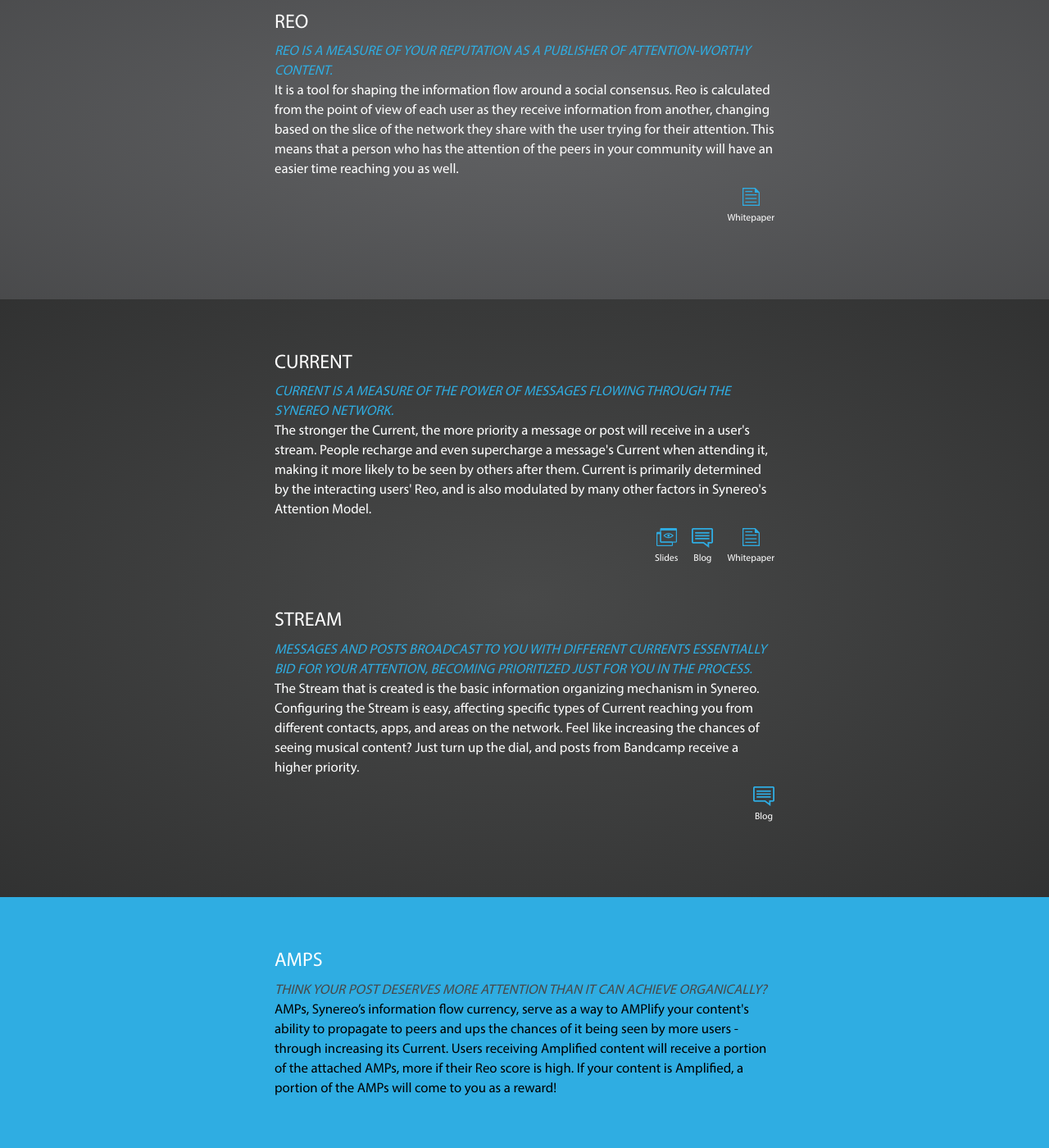
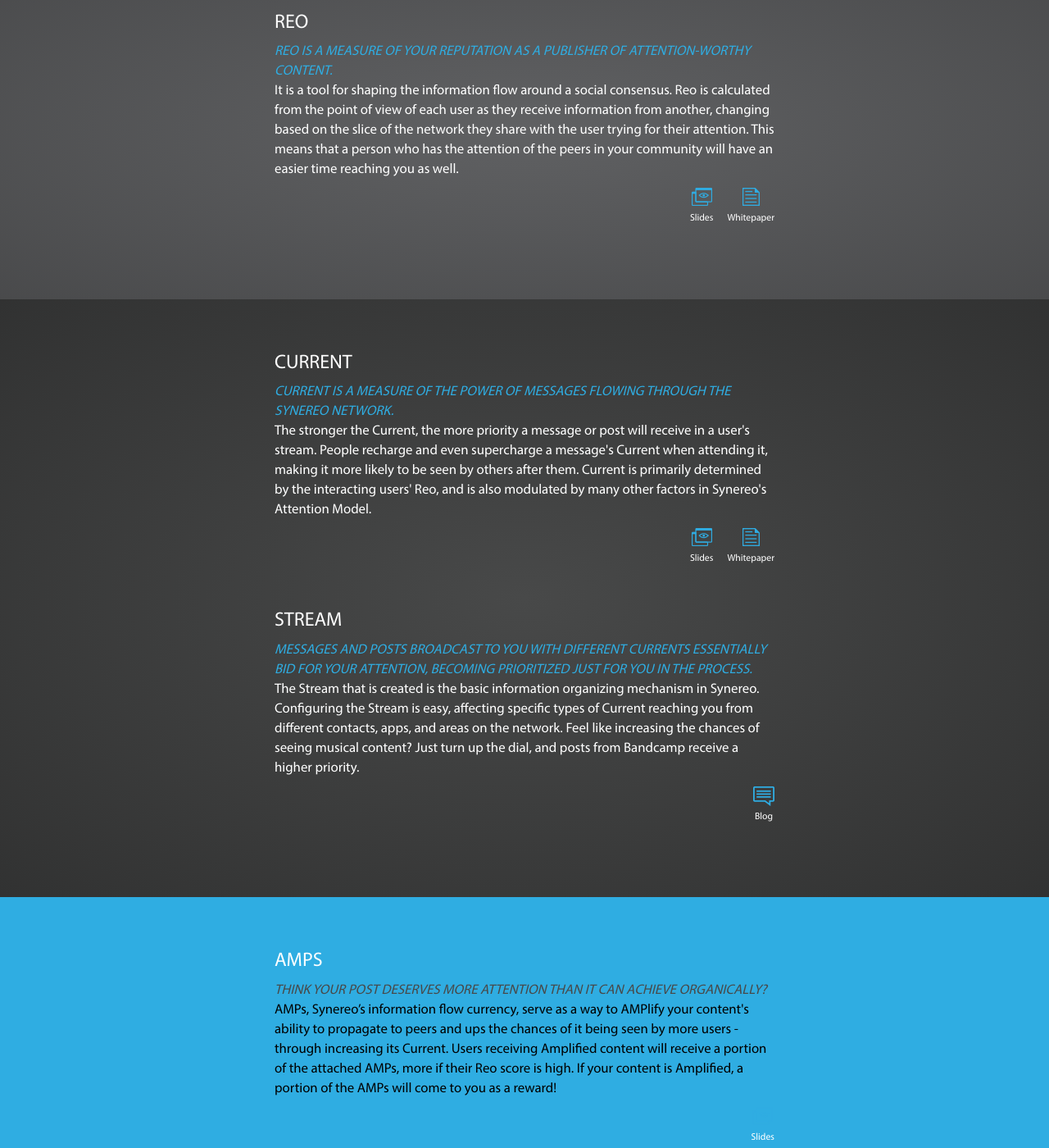
Before and after one commit to synereo/synereo.github.io, a Jekyll site: the page built from learn-more/index.html, in a window 1280 px wide and 1400 px high, scrolled down 911 px. Shown: the whole window at 82% size. Built offline with Jekyll 4.4.1, drawn with Linux system fonts in a browser that asks for light colours; nearby versions of some CDN libraries; some of the changed text lies outside the part shown.

Commit message:
Add all the links we have right now

```diff
--- a/_layouts/learn-more.html
+++ b/_layouts/learn-more.html
@@ -62,6 +62,7 @@
               <h3>Reo</h3>
               <p><em>Reo is a measure of your reputation as a publisher of attention-worthy content.</em> It is a tool for shaping the information flow around a social consensus. Reo is calculated from the point of view of each user as they receive information from another, changing based on the slice of the network they share with the user trying for their attention. This means that a person who has the attention of the peers in your community will have an easier time reaching you as well.</p>
               <a class="link whitepaper" href="#">Whitepaper</a>
+              <a class="link slides" href="https://docs.google.com/a/synereo.com/presentation/d/12wZfRyF9XBMrc1ripXGfyNXCnO_MD7f2-Gc8AIa-v8o/edit#slide=id.g4ecec4c43_3303">Slides</a>
             </div>
             </div>
         </div>
@@ -74,8 +75,7 @@
               <h3>Current</h3>
               <div class="extra-margin"><p><em>Current is a measure of the power of messages flowing through the Synereo network.</em> The stronger the Current, the more priority a message or post will receive in a user's stream. People recharge and even supercharge a message's Current when attending it, making it more likely to be seen by others after them. Current is primarily determined by the interacting users' Reo, and is also modulated by many other factors in Synereo's Attention Model.</p>
               <a class="link whitepaper" href="#">Whitepaper</a>
-              <a class="link blog" href="#">Blog</a>
-              <a class="link slides" href="#">Slides</a></div>
+              <a class="link slides" href="https://docs.google.com/a/synereo.com/presentation/d/1MQ57q-ZraCBvx-pPFA-J-MpKN6v8AkUXtCaM79vU3L8/edit?usp=drive_web">Slides</a></div>
 
               <h3 id="stream">Stream</h3>
               <p><em>Messages and posts broadcast to you with different Currents essentially bid for your attention, becoming prioritized just for you in the process.</em> The Stream that is created is the basic information organizing mechanism in Synereo. Configuring the Stream is easy, affecting specific types of Current reaching you from different contacts, apps, and areas on the network. Feel like increasing the chances of seeing musical content? Just turn up the dial, and posts from Bandcamp receive a higher priority.</p>
@@ -91,6 +91,7 @@
             <div class="col-md-6 col-md-offset-3">
               <h3>AMPs</h3>
               <p><em>Think your post deserves more attention than it can achieve organically?</em> AMPs, Synereo’s information flow currency, serve as a way to AMPlify your content's ability to propagate to peers and ups the chances of it being seen by more users - through increasing its Current. Users receiving Amplified content will receive a portion of the attached AMPs, more if their Reo score is high. If your content is Amplified, a portion of the AMPs will come to you as a reward!</p>
+              <a class="link slides" href="https://docs.google.com/a/synereo.com/presentation/d/1MQ57q-ZraCBvx-pPFA-J-MpKN6v8AkUXtCaM79vU3L8/edit?usp=drive_web">Slides</a>
             </div>
           </div>
         </div>
@@ -117,7 +118,8 @@
           <div class="row">
             <div class="col-md-6 col-md-offset-3">
               <h3>DendroNet</h3>
-              <p><em>The DEndron is Synereo's local consensus-keeping mechanism, decentralized ledger, and distributed content model.</em> Every user on Synereo has their own fraction of it, their Dendrite, maintaining a view of the part of the network relevant to them. A user's Dendrite is constantly updated with information received from peers: social information from friends, changing the Dendrite's affinity to them based on the attention model; meta-data and keys to encrypted data hosted on the SpecialK distributed cloud; and information saved on their Dendrite itself, used in the consensus-keeping process. </p>
+              <p><em>The DEndron is Synereo's local consensus-keeping mechanism, decentralized ledger, and distributed content model.</em> Every user on Synereo has their own fraction of it, their Dendrite, maintaining a view of the part of the network relevant to them. A user's Dendrite is constantly updated with information received from peers: social information from friends, changing the Dendrite's affinity to them based on the attention model; meta-data and keys to encrypted data hosted on the SpecialK distributed cloud; and information saved on their Dendrite itself, used in the consensus-keeping process.</p>
+              <a class="link whitepaper" href="http://www.synereo.com/whitepapers/synereo.pdf#subsection.2.2.8">Whitepaper</a>
             </div>
           </div>
         </div>
@@ -129,10 +131,13 @@
             <div class="col-md-6 col-md-offset-3">
               <h3>SpecialK</h3>
               <div class="extra-margin"><p><em>SpecialK is the foundation upon which the Synereo network is built.</em> While SpecialK implements a distributed key-value store - not unlike DHT - SpecialK takes the Key/Value DB a step further and provides a monadic DSL for it, providing programmers with a familiar, unified API where they can access data distributed across the network. Data is distributed with both redundancy and sensitivity in mind, making sure it's available where it's needed, when it's needed.</p>
-              <p>SpecialK is the brainchild of Lucius Greg Meredith, and has been under active development for the past 4.5 years. It is already deployed, powering other commercial distributed applications.</p></div>
+              <p>SpecialK is the brainchild of Lucius Greg Meredith, and has been under active development for the past 4.5 years. It is already deployed, powering other commercial distributed applications.</p>
+              <a class="link whitepaper" href="http://www.synereo.com/whitepapers/synereo.pdf#section.2.3">Whitepaper</a>
+              </div>
 
               <h3 id="extensibility">Extensibility</h3>
               <p><em>Synereo is open-source and very modular, designed to be extended in many ways.</em> Using Synereo's Network Model API and Attention Economy API, developers can extend the network in unimaginable ways, leveraging the power of the decentralized network and the attention model to create better, smarter applications. While the Network Model API enables developers to interact with the Synereo application layer, specify content policies, work with the Synereo node graph, and build tools to manage communities, the Attention Economy API provides the tools allowing the implementation of innovative protocols that enable the new era in social organization online.</p>
+              <a class="link blog" href="http://blog.synereo.com/2015/03/02/extensibility/">Blog</a>
             </div>
           </div>
         </div>
@@ -145,6 +150,7 @@
               <h3>Social Contracts</h3>
               <p><em>Synereo features a battle-tested, robust smart contracting mechanism that does not rely on global consensus.</em> In a decentralized, distributed network there is a natural and vital tension between the desire for reach and the desire for privacy.  Enforceable statements about the intent for how information is to flow provide the means to reconcile and harness this tension into a powerful force for social self organization and self determination. In Synereo, social contracts allow agents to state and enforce information flow policy. Policy statements are made independently and autonomously, yet can be assembled to define and determine the information flow policy of a collective. Policy can be checked for properties such as 'this group learns of an event before that one,' or 'everybody eventually gets notified of an important message.'</p>
               <p>Using properties, agents can check to see whether combined information flow policies fit with their aims and goals in order to decide when and how to participate in information/currency exchange with other agents and collectives. Among the many benefits,  this allows for just-in-time assembly of services without a global director or global coordinator.</p>
+              <a class="link blog" href="http://blog.synereo.com/2015/03/06/social-contracts-pt-ii/">Blog</a>
             </div>
           </div>
         </div>
@@ -155,10 +161,13 @@
           <div class="row">
             <div class="col-md-6 col-md-offset-3">
               <h3>Censorship Resilience</h3>
-              <div class="extra-margin"><p>As a full-fledged peer-to-peer network, Synereo is resilient to censorship attacks carried out by anyone who is out to attempt to control the free flow of information. Centralized services can be coerced into cooperating with the powers-that-be; a true decentralized network cannot be censored. Taking down a peer-to-peer network means taking down the Internet in its entirety. With Synereo, your content is there for whomever wants to see it, and cannot be blocked.</p></div>
+              <div class="extra-margin"><p>As a full-fledged peer-to-peer network, Synereo is resilient to censorship attacks carried out by anyone who is out to attempt to control the free flow of information. Centralized services can be coerced into cooperating with the powers-that-be; a true decentralized network cannot be censored. Taking down a peer-to-peer network means taking down the Internet in its entirety. With Synereo, your content is there for whomever wants to see it, and cannot be blocked.</p>
+              <a class="link whitepaper" href="http://www.synereo.com/whitepapers/synereo.pdf#section.2.4">Whitepaper</a>
+              </div>
 
               <h3 id="gateways">Gateways</h3>
               <p>While Synereo is a completely decentralized network, we understand that not everyone is able to deploy a personal Synereo node on their own computation device. To that end, Synereo will provide centralized gateways that enable end users to use and enjoy the benefits of the network without having to run and maintain a node. Gateways don't control or have access to your information, and should they go down, the key they send you upon account creation can be used to boot up your node (with all of your information) immediately if you download a client and plug the key in.</p>
+              <a class="link whitepaper" href="http://www.synereo.com/whitepapers/synereo.pdf#subsection.2.5.1">Whitepaper</a>
             </div>
           </div>
         </div>
```
